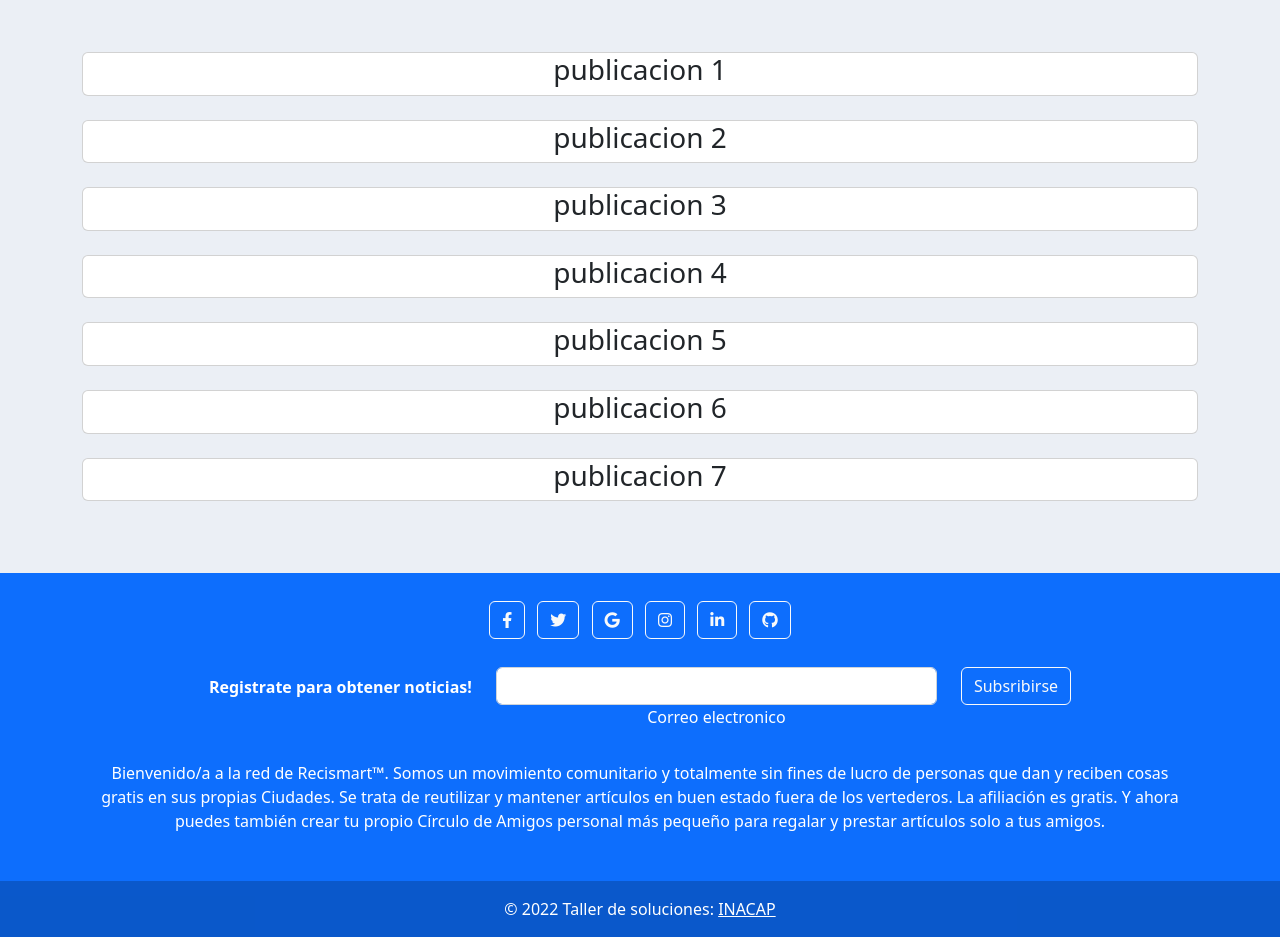
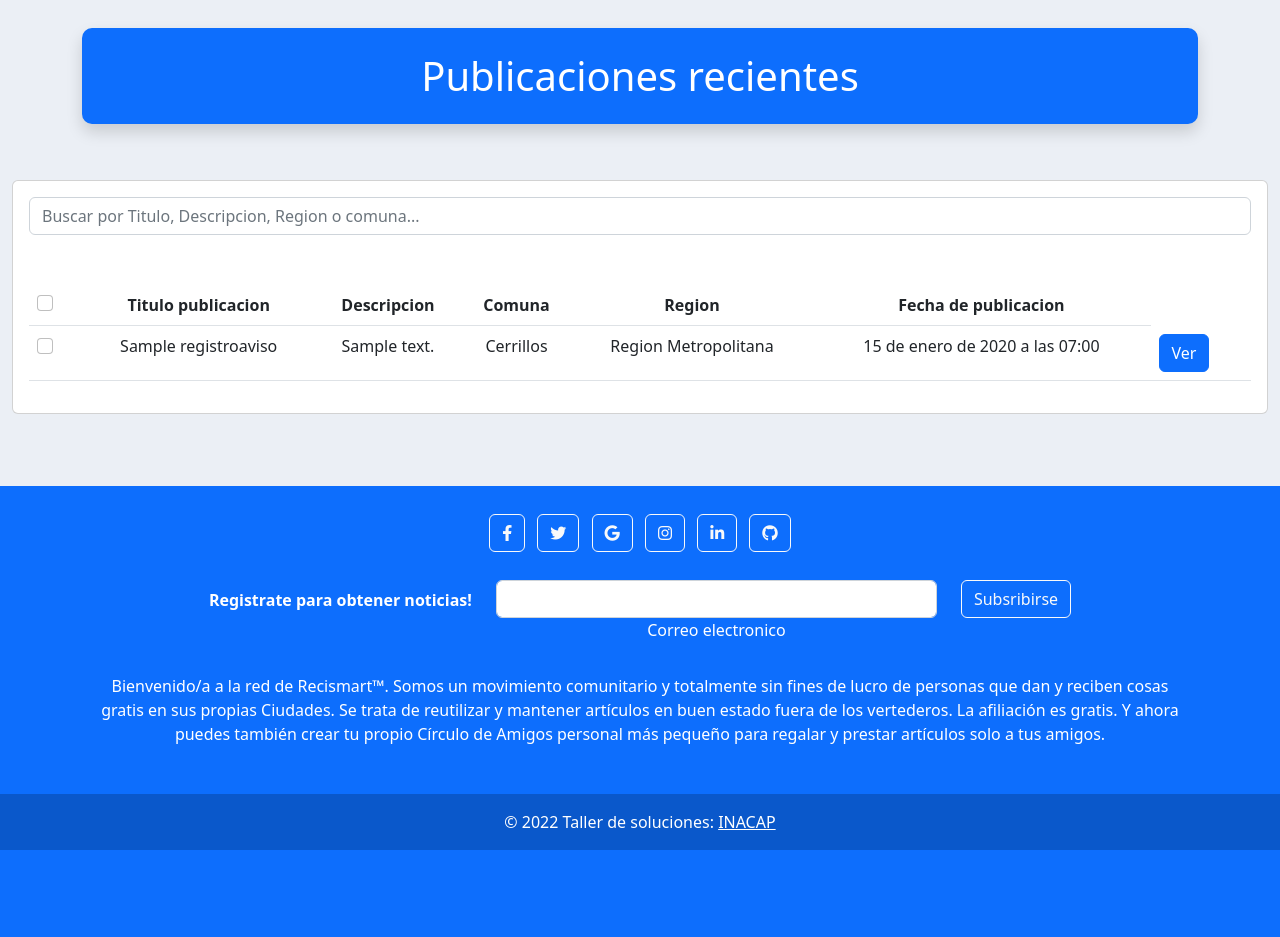
Before and after one commit to julioznava/Proyecto-Recismart, a Django app: page /maspublicaciones/ in a window 1280 px wide. Shown: the part 121-1058 px from the top of the page. After the commit the page ends 971 px from the top, so only its background shows below. Run offline with Django 4.2, Linux system fonts and the light colour scheme; tables that the repository leaves empty hold one stand-in row (values such as "Sample post"); some libraries are stand-ins or nearby versions.

Commit message:
avances despliegue publicaciones

```diff
--- a/RecismartAPP/templates/sitio/maspublicaciones.html
+++ b/RecismartAPP/templates/sitio/maspublicaciones.html
@@ -2,74 +2,67 @@
 {% load static %}
 {% block contenido %}
 {% load crispy_forms_tags %}
-
     <br>
     <br>
-    <!--SE DEBE CREAR AQUI UN FILTER DJANGO -->
-    <br>
-    <div class="container text-center">
+    <div class="container">
             <div class="row">
                 <div class="col">
-                <div class="card">
-                    <h3>publicacion 1</h3>
+                    <h5 class="display-6 py-md-4 shadow bg-primary text-center" style="color: white; border-radius: 10px">Publicaciones recientes</h5>
                 </div>
             </div>
     </div>
+    <br>
+    <br>
+    <div class="container-fluid">
+        <div class="row">
 
+            <div class="col-12">
+                <div class="card card-body">
+                    <form class="form-inline">
+                        <input class="form-control mr-sm-" type="search" placeholder="Buscar por Titulo, Descripcion, Region o comuna..." aria-label="Search" name="busqueda_aviso">
+                    </form>
                     <br>
-        <div class="row">
-            <div class="col">
-                <div class="card">
-                    <h3>publicacion 2</h3>
+                    <br>
+                    <table class="table">
+                      <thead>
+                        <tr>
+                          <th scope="col">
+                            <div class="form-check">
+                              <input class="form-check-input" type="checkbox" value="" id="flexCheckDefault" />
                             </div>
+                          </th>
+                          <th scope="col" class="text-center">Titulo publicacion</th>
+                          <th scope="col" class="text-center">Descripcion</th>
+                          <th scope="col" class="text-center">Comuna</th>
+                          <th scope="col" class="text-center">Region</th>
+                          <th scope="col" class="text-center">Fecha de publicacion</th>
+                        </tr>
+                      </thead>
+                      <tbody>
+                        <tr>
+                            {% for avisos in listaraviso %}
+                          <th scope="row">
+                            <div class="form-check">
+                              <input class="form-check-input" type="checkbox" value="" id="flexCheckDefault" />
                             </div>
+                          </th>
+                          <td class="text-center">{{ avisos.Titulo_de_publicacion }}</td>
+                          <td class="text-center">{{ avisos.Descripcion }}</td>
+                          <td class="text-center">{{ avisos.Comuna }}</td>
+                          <td class="text-center">{{ avisos.Region }}</td>
+                          <td class="text-center">{{ avisos.Fecha_publicacion }}</td>
+                           <div class="d-grid gap-2 d-md-flex justify-content-md-end">
+                                <td><a class="btn btn-primary me-md-2" type="button" href="#">Ver</a></td>
                            </div>
-
-        <br>
-        <div class="row">
-            <div class="col">
-                <div class="card">
-                    <h3>publicacion 3</h3>
-                </div>
-            </div>
-        </div>
-
-        <br>
-        <div class="row">
-            <div class="col">
-                <div class="card">
-                    <h3>publicacion 4</h3>
-                </div>
-            </div>
-        </div>
-
-        <br>
-        <div class="row">
-            <div class="col">
-                <div class="card">
-                    <h3>publicacion 5</h3>
-                </div>
-            </div>
-        </div>
-
-        <br>
-        <div class="row">
-            <div class="col">
-                <div class="card">
-                    <h3>publicacion 6</h3>
-                </div>
-            </div>
-        </div>
-
-        <br>
-        <div class="row">
-            <div class="col">
-                <div class="card">
-                    <h3>publicacion 7</h3>
+                        </tr>
+                        {% endfor %}
+                      </tbody>
+                    </table>
                 </div>
             </div>
         </div>
     </div>
 
 
+
 {% endblock %}
--- a/RecismartAPP/views.py
+++ b/RecismartAPP/views.py
@@ -21,7 +21,21 @@ def test(request):
 
 
 def maspublicaciones(request):
-    return render(request, './sitio/maspublicaciones.html')
+    busqueda_aviso = request.GET.get("busqueda_aviso")
+    listaraviso = RegistroAviso.objects.all()
+
+    if busqueda_aviso:
+        listaraviso = RegistroAviso.objects.filter(
+            Q(Titulo_de_publicacion__icontains=busqueda_aviso) |
+            Q(Descripcion__icontains=busqueda_aviso) |
+            Q(Comuna__icontains=busqueda_aviso)
+        ).distinct()
+
+    data = {
+        'listaraviso': listaraviso,
+    }
+
+    return render(request, './sitio/maspublicaciones.html', data)
 
 
 def panelayuda(request):
@@ -97,6 +111,7 @@ def panel(request):
 
 
 
+
 #PUBLICACIONES
 
 def registroaviso(request):
```
Also changed, not shown: RecismartAPP/templates/testing/test.html (+0 -68 lines). Lines whose indentation alone changed are shown as unchanged.
